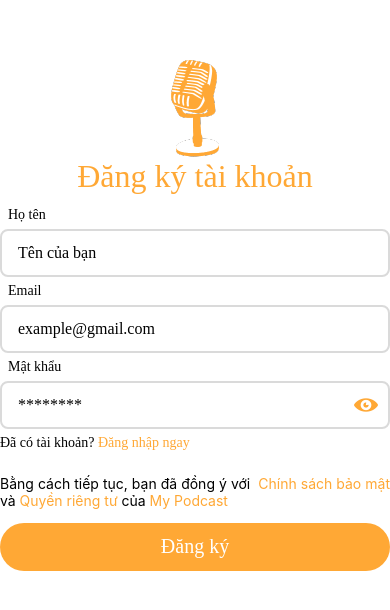
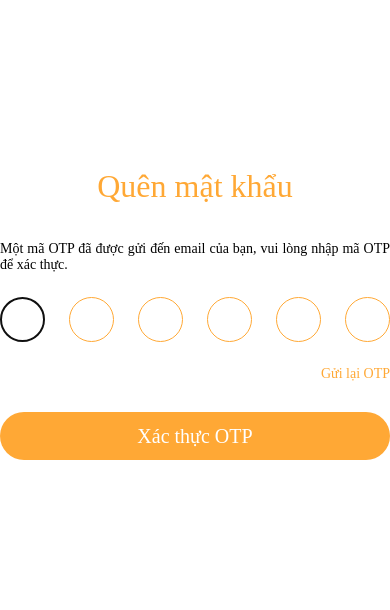
Before and after one commit to nartrung/MyPodcast, a React Native app in the folder client/: screen / in a window 390 px wide. Shown: the part 108-718 px from the top of the page. Built offline with nearby package versions, Linux system fonts and the light colour scheme.

Commit message:
feat: add OTP verification sceen

```diff
--- a/client/App.tsx
+++ b/client/App.tsx
@@ -2,8 +2,9 @@ import {SafeAreaView} from 'react-native';
 import SignUp from '@views/auth/SignUp';
 import LogIn from '@views/auth/LogIn';
 import ForgotPassword from '@views/auth/ForgotPassword';
+import Verification from '@views/auth/Verification';
 const App = () => {
-  return <SignUp></SignUp>;
+  return <Verification></Verification>;
 };
 
 export default App;
--- /dev/null
+++ b/client/src/ui/AppOTPFeild.tsx
@@ -0,0 +1,27 @@
+import colors from '@utils/colors';
+import {forwardRef} from 'react';
+import {StyleSheet, TextInput, TextInputProps} from 'react-native';
+
+interface Props extends TextInputProps {
+  ref: any;
+}
+
+const AppOTPFeild = forwardRef<TextInput, Props>((props, ref) => {
+  return <TextInput {...props} ref={ref} style={styles.OTPFeild} />;
+});
+
+const styles = StyleSheet.create({
+  OTPFeild: {
+    width: 45,
+    height: 45,
+    borderRadius: 43,
+    borderColor: colors.PRIMARY,
+    borderWidth: 1,
+    color: colors.CONTRAST,
+    fontSize: 16,
+    fontFamily: 'opensans_bold',
+    textAlign: 'center',
+  },
+});
+
+export default AppOTPFeild;
--- /dev/null
+++ b/client/src/views/auth/Verification.tsx
@@ -0,0 +1,131 @@
+import colors from '@utils/colors';
+import {FC, useEffect, useRef, useState} from 'react';
+import {
+  Keyboard,
+  SafeAreaView,
+  StyleSheet,
+  Text,
+  TextInput,
+  View,
+} from 'react-native';
+import AppOTPFeild from '@ui/AppOTPFeild';
+import AppLink from '@ui/AppLink';
+import AppButton from '@ui/AppButton';
+
+interface Props {}
+
+const OTPFeild = new Array(6).fill('');
+
+const Verification: FC<Props> = props => {
+  const [otp, setOtp] = useState([...OTPFeild]);
+  const [activeOTPIndex, setActiveOTPIndex] = useState(0);
+
+  const inputRef = useRef<TextInput>(null);
+
+  const handleChange = (value: string, index: number) => {
+    const newOtp = [...otp];
+
+    if (value === 'Backspace') {
+      if (!newOtp[index]) setActiveOTPIndex(index - 1);
+      newOtp[index] = '';
+    } else {
+      setActiveOTPIndex(index + 1);
+      newOtp[index] = value;
+    }
+    setOtp([...newOtp]);
+  };
+
+  const handlePaste = (value: string) => {
+    if (value.length === 6) {
+      Keyboard.dismiss();
+      const newOtp = value.split('');
+      setOtp([...newOtp]);
+    }
+  };
+
+  const handleSubmit = () => {
+    console.log(otp.join(''));
+  };
+
+  useEffect(() => {
+    inputRef.current?.focus();
+  }, [activeOTPIndex]);
+
+  return (
+    <SafeAreaView style={styles.container}>
+      <View style={styles.heading}>
+        <Text style={styles.title}>Quên mật khẩu</Text>
+      </View>
+      <View style={styles.formContainer}>
+        <Text style={styles.text}>
+          Một mã OTP đã được gửi đến email của bạn, vui lòng nhập mã OTP để xác
+          thực.
+        </Text>
+        <View style={styles.OTPContainer}>
+          {OTPFeild.map((_, index) => {
+            return (
+              <AppOTPFeild
+                ref={activeOTPIndex === index ? inputRef : null}
+                key={index}
+                onKeyPress={({nativeEvent}) => {
+                  handleChange(nativeEvent.key, index);
+                }}
+                keyboardType="numeric"
+                onChangeText={handlePaste}
+                value={otp[index] || ''}
+              />
+            );
+          })}
+        </View>
+        <View style={styles.linkContainer}>
+          <AppLink title="Gửi lại OTP" />
+        </View>
+        <View>
+          <AppButton onPress={handleSubmit} title="Xác thực OTP" />
+        </View>
+      </View>
+    </SafeAreaView>
+  );
+};
+
+const styles = StyleSheet.create({
+  container: {
+    flex: 1,
+    backgroundColor: colors.BACKGROUND,
+    alignItems: 'center',
+    justifyContent: 'center',
+    paddingHorizontal: 16,
+  },
+  formContainer: {
+    width: '100%',
+  },
+  heading: {
+    alignItems: 'center',
+  },
+  title: {
+    fontFamily: 'opensans_bold',
+    fontSize: 32,
+    marginBottom: 12,
+    color: colors.PRIMARY,
+  },
+  OTPContainer: {
+    width: '100%',
+    flexDirection: 'row',
+    justifyContent: 'space-between',
+    alignItems: 'center',
+    marginBottom: 24,
+  },
+  text: {
+    marginVertical: 24,
+    textAlign: 'justify',
+    fontFamily: 'opensans_regular',
+    color: colors.CONTRAST,
+  },
+  linkContainer: {
+    width: '100%',
+    alignItems: 'flex-end',
+    marginBottom: 24,
+  },
+});
+
+export default Verification;
```
